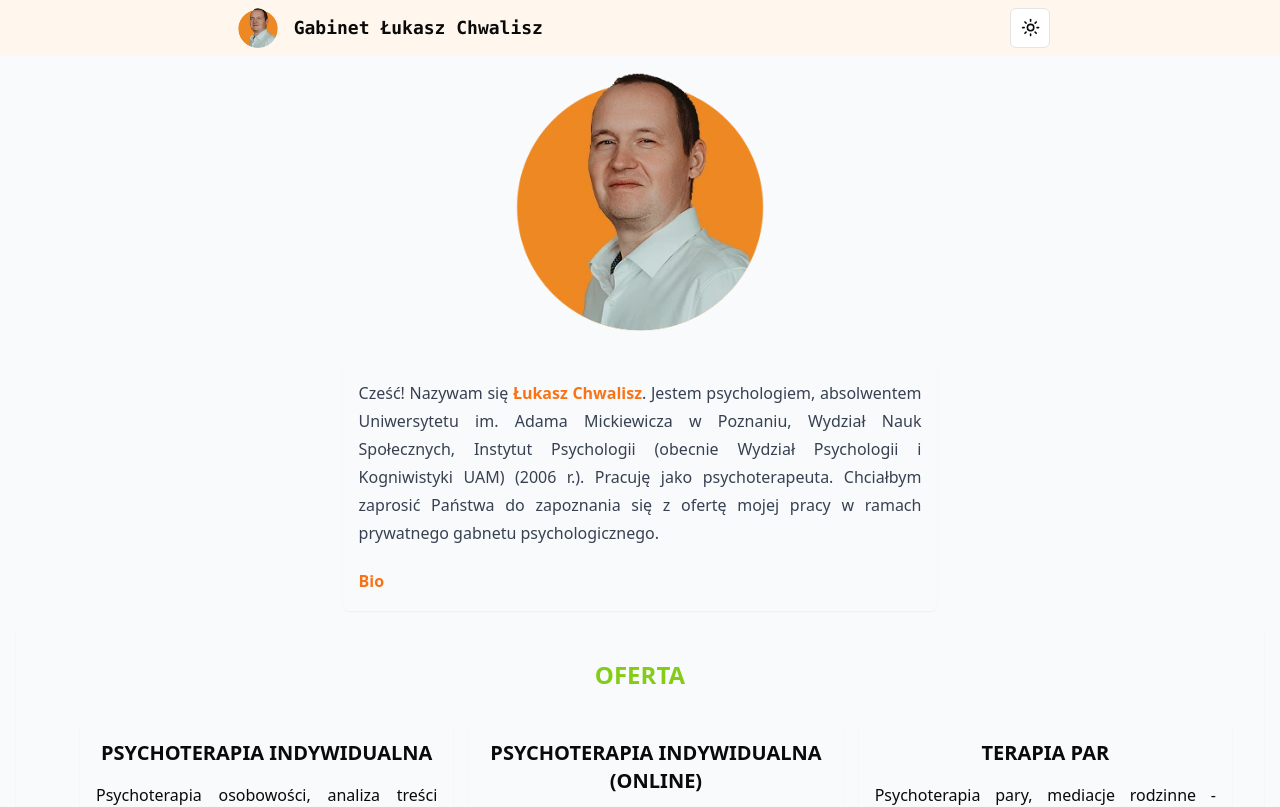
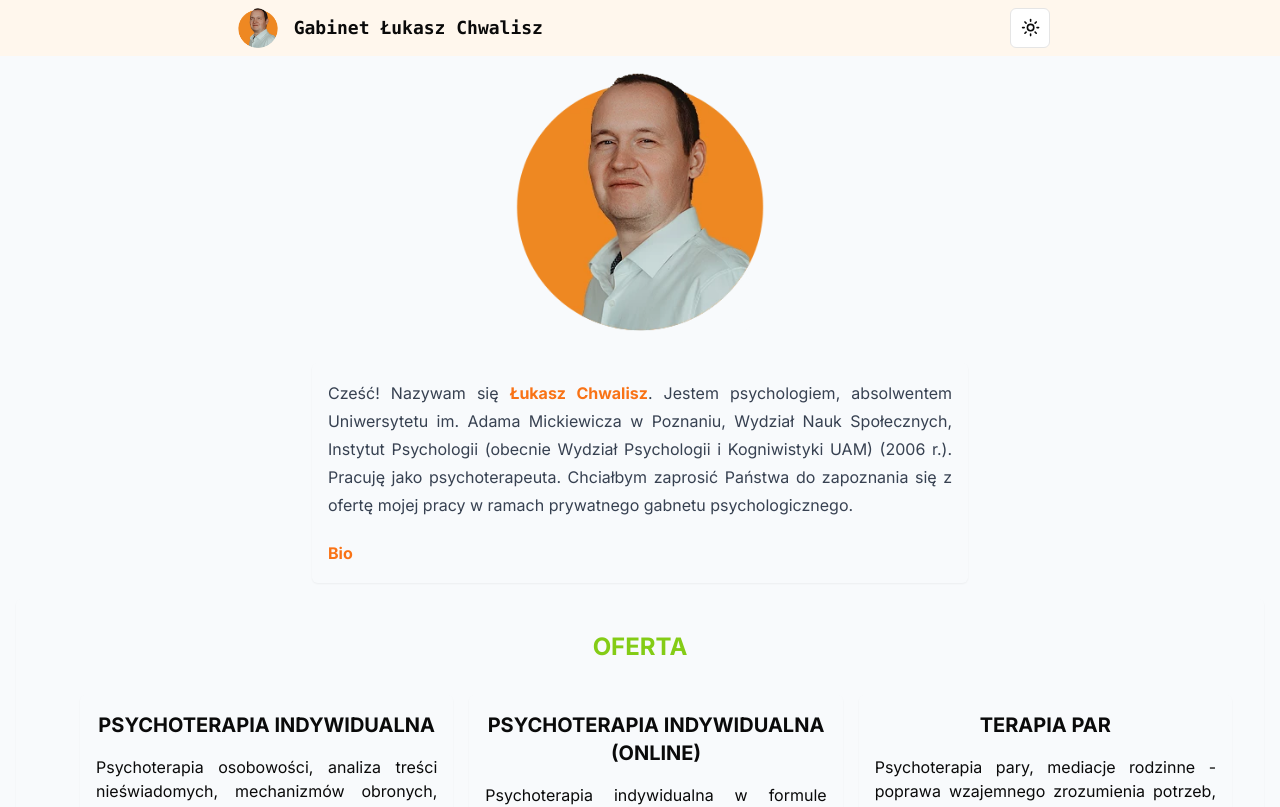
Before and after one commit to lukaszchwalisz/gab, a Next.js app: page / in a window 1280 px wide. Shown: the top 807 px of the page. Built offline with nearby package versions, Linux system fonts and the light colour scheme.

Commit message:
correct font bug

```diff
--- a/src/app/layout.tsx
+++ b/src/app/layout.tsx
@@ -18,7 +18,7 @@
 }>) {
   return (
     <html lang="en">
-      <body className="{inter.className}">
+      <body className={inter.className}>
           <ThemeProvider
             attribute="class"
             defaultTheme="system"
```
